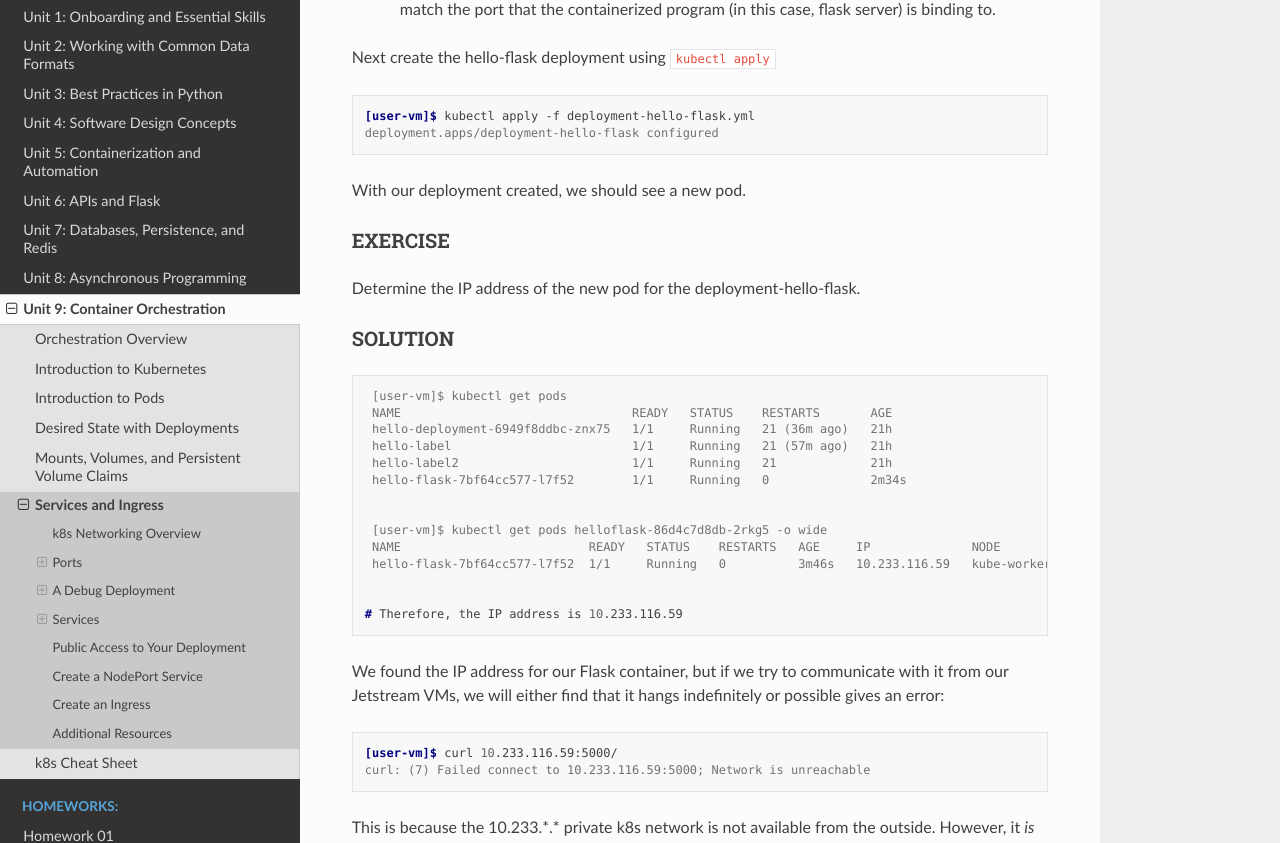
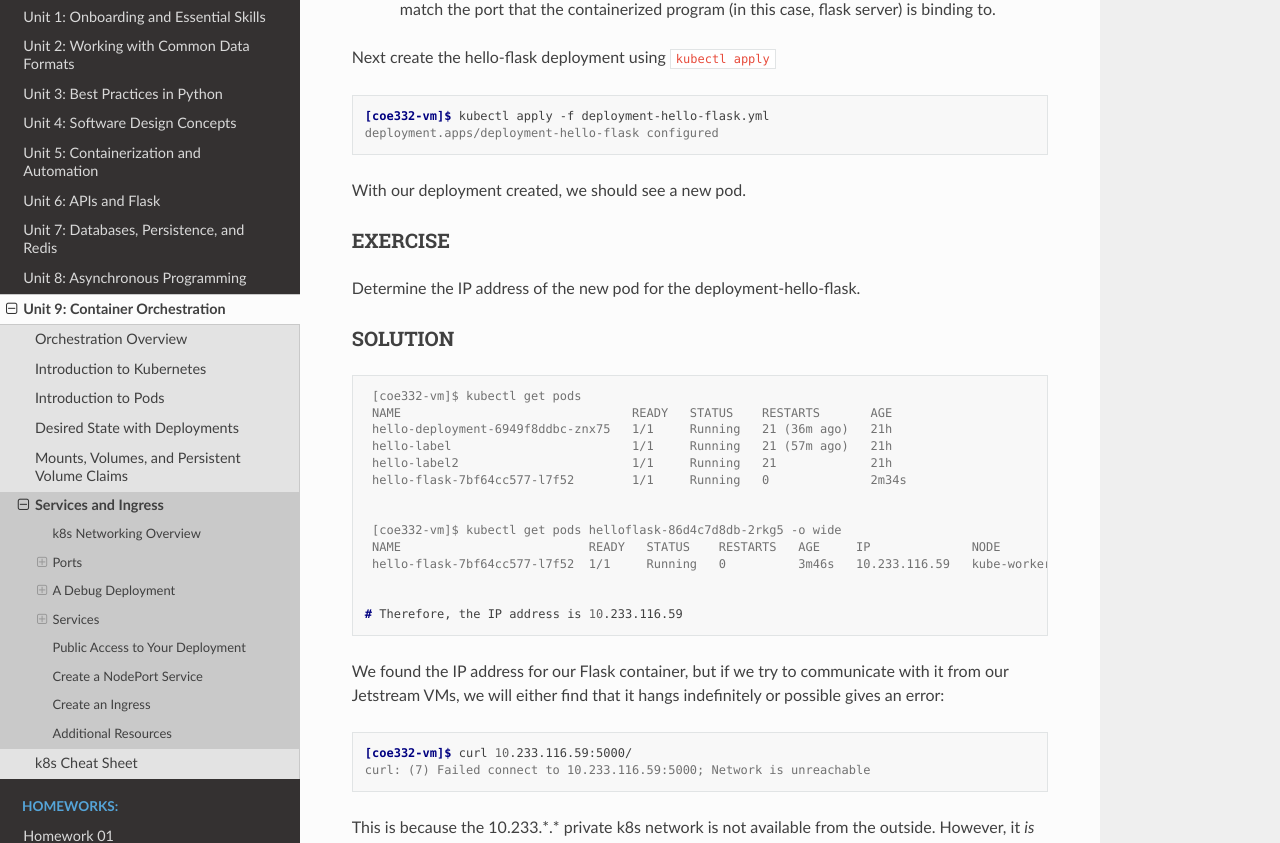
Before and after one commit to TACC/coe-332-sp25, a Sphinx documentation site: the page built from docs/unit09/services.rst, in a window 1280 px wide and 1400 px high, scrolled down 1909 px. Shown: the part 151-994 px from the top of the window. Built offline with Sphinx 7.4.7 and the Read the Docs theme 3.1.0, drawn with Linux system fonts in a browser that asks for light colours; some of the changed text lies outside the part shown.

Commit message:
updated instances of user-vm to coe332-vm

```diff
--- a/docs/unit09/services.rst
+++ b/docs/unit09/services.rst
@@ -28,13 +28,13 @@ Recall that we can learn the private network IP address for a specific pod with
 
 .. code-block:: console
 
-   [user-vm]$ kubectl get pods <pod_name> -o wide
+   [coe332-vm]$ kubectl get pods <pod_name> -o wide
 
 For example:
 
 .. code-block:: console
 
-   [user-vm]$ kubectl get pods hello-deployment-9794b4889-mk6qw -o wide
+   [coe332-vm]$ kubectl get pods hello-deployment-9794b4889-mk6qw -o wide
    NAME                                    READY   STATUS        RESTARTS       AGE   IP              NODE            NOMINATED NODE   READINESS GATES
    hello-deployment-6949f8ddbc-znx75       1/1     Running       21 (31m ago)   21h   10.233.116.45   kube-worker-1   <none>           <none>
 
@@ -95,7 +95,7 @@ Next create the hello-flask deployment using ``kubectl apply``
 
 .. code-block:: console
 
-   [user-vm]$ kubectl apply -f deployment-hello-flask.yml
+   [coe332-vm]$ kubectl apply -f deployment-hello-flask.yml
    deployment.apps/deployment-hello-flask configured
 
 With our deployment created, we should see a new pod.
@@ -111,7 +111,7 @@ SOLUTION
 
 .. code-block:: console
 
-   [user-vm]$ kubectl get pods
+   [coe332-vm]$ kubectl get pods
    NAME                                READY   STATUS    RESTARTS       AGE
    hello-deployment-6949f8ddbc-znx75   1/1     Running   21 (36m ago)   21h
    hello-label                         1/1     Running   21 (57m ago)   21h
@@ -119,7 +119,7 @@ SOLUTION
    hello-flask-7bf64cc577-l7f52        1/1     Running   0              2m34s
 
 
-   [user-vm]$ kubectl get pods helloflask-86d4c7d8db-2rkg5 -o wide
+   [coe332-vm]$ kubectl get pods helloflask-86d4c7d8db-2rkg5 -o wide
    NAME                          READY   STATUS    RESTARTS   AGE     IP              NODE            NOMINATED NODE   READINESS GATES
    hello-flask-7bf64cc577-l7f52  1/1     Running   0          3m46s   10.233.116.59   kube-worker-1   <none>           <none>
 
@@ -131,7 +131,7 @@ we will either find that it hangs indefinitely or possible gives an error:
 
 .. code-block:: console
 
-   [user-vm]$ curl 10.233.116.59:5000/
+   [coe332-vm]$ curl 10.233.116.59:5000/
    curl: (7) Failed connect to 10.233.116.59:5000; Network is unreachable
 
 This is because the 10.233.*.* private k8s network is not available from the outside.
@@ -247,14 +247,14 @@ We create this service using the ``kubectl apply`` command, as usual:
 
 .. code-block:: console
 
-   [user-vm]$ kubectl apply -f hello-flask-service.yml
+   [coe332-vm]$ kubectl apply -f hello-flask-service.yml
    service/hello-service configured
 
 We can list the services:
 
 .. code-block:: console
 
-   [user-vm]$ kubectl get services
+   [coe332-vm]$ kubectl get services
    NAME            TYPE        CLUSTER-IP     EXTERNAL-IP   PORT(S)    AGE
    hello-service   ClusterIP   10.233.12.76   <none>        5000/TCP   11s
 
@@ -264,7 +264,7 @@ exec into our debug deployment pod first.
 
 .. code-block:: console
 
-  [user-vm]$ kubectl exec -it py-debug-deployment-5cc8cdd65f-xzhzq -- /bin/bash
+  [coe332-vm]$ kubectl exec -it py-debug-deployment-5cc8cdd65f-xzhzq -- /bin/bash
 
   # from inside the container ---
   root@py-debug-deployment-5cc8cdd65f-xzhzq:/ $ curl 10.233.12.76:5000/
@@ -276,18 +276,18 @@ automatically route requests to the new pod. Let's try it.
 .. code-block:: bash
 
    # remove the pod ---
-   [user-vm]$ kubectl delete pods hello-flask-86d4c7d8db-2rkg5
+   [coe332-vm]$ kubectl delete pods hello-flask-86d4c7d8db-2rkg5
    pod "helloflask-86d4c7d8db-2rkg5" deleted
 
    # see that a new one was created ---
-   [user-vm]$ kubectl get pods
+   [coe332-vm]$ kubectl get pods
    NAME                                    READY   STATUS    RESTARTS   AGE
    hello-deployment-9794b4889-w4jlq        1/1     Running   2          175m
    hello-pvc-deployment-6dbbfdc4b4-sxk78   1/1     Running   233        9d
    hello-flask-86d4c7d8db-vbn4g             1/1     Running   0          62s
 
    # it has a new IP ---
-   [user-vm]$ kubectl get pods helloflask-86d4c7d8db-vbn4g -o wide
+   [coe332-vm]$ kubectl get pods helloflask-86d4c7d8db-vbn4g -o wide
    NAME                          READY   STATUS    RESTARTS   AGE    IP            NODE   NOMINATED NODE   READINESS GATES
    hello-flask-86d4c7d8db-vbn4g   1/1     Running   0          112s   10.233.12.96   c05    <none>           <none>
    # Yep, 10.233.12.96 -- that's different; the first pod had IP 10.233.116.59
@@ -387,7 +387,7 @@ As usual, create the NodePort using ``kubectl``:
 
 .. code-block:: console
 
-   [user-vm]$ kubectl apply -f service-nodeport-hello-flask.yml
+   [coe332-vm]$ kubectl apply -f service-nodeport-hello-flask.yml
    service/hello-flask-nodeport-service created
 
 Change the command to reference the file name you used.
@@ -395,7 +395,7 @@ Check that the service was created successfully and determine the port that was
 
 .. code-block:: console
 
-   [user-vm]$ kubectl get services
+   [coe332-vm]$ kubectl get services
    NAME                           TYPE        CLUSTER-IP     EXTERNAL-IP   PORT(S)          AGE
    hello-flask-nodeport-service   NodePort    10.233.1.87    <none>        5000:32627/TCP   24s
    hello-flask-service            ClusterIP   10.233.58.60   <none>        5000/TCP         4d10h
@@ -409,7 +409,7 @@ to exercise your Flask API from the kube-access VM:
 
 .. code-block:: console
 
-    [user-vm]$ curl coe332.tacc.cloud:32627/
+    [coe332-vm]$ curl coe332.tacc.cloud:32627/
     Hello, world!
 
 Change the port (``32627``) to the port associated with your nodeport service, and the URL path
@@ -466,14 +466,14 @@ Create the Ingress object:
 
 .. code-block:: console
 
-    [user-vm]$ kubectl apply -f ingress-hello-flask.yml
+    [coe332-vm]$ kubectl apply -f ingress-hello-flask.yml
 
 
 Double check that the object was successfully created:
 
 .. code-block:: console
 
-   [user-vm]$ kubectl get ingress
+   [coe332-vm]$ kubectl get ingress
    NAME                  CLASS    HOSTS                              ADDRESS   PORTS   AGE
    hello-flask-ingress   <none>   username-flask.coe332.tacc.cloud             80      102s
 
```
Also changed, not shown: docs/unit09/deployments.rst (+9 -9 lines), docs/unit09/k8s_intro.rst (+5 -5 lines), docs/unit09/pods.rst (+13 -13 lines), docs/unit09/pvcs.rst (+11 -11 lines).
